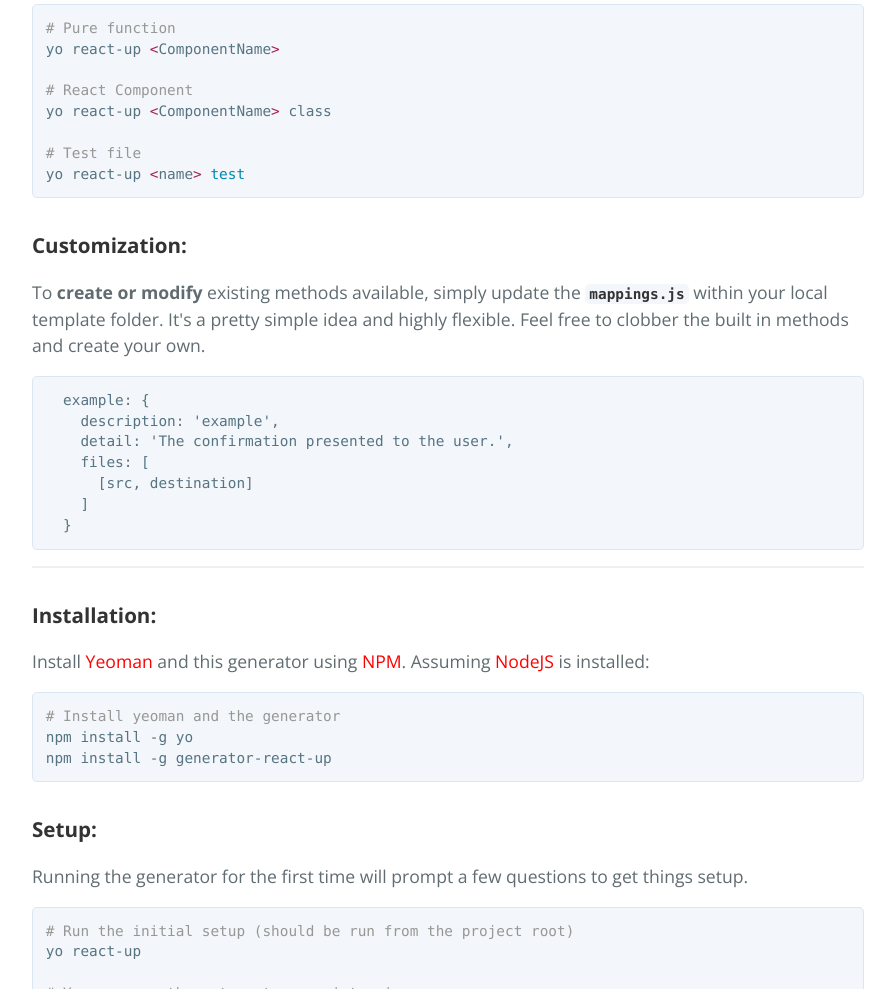
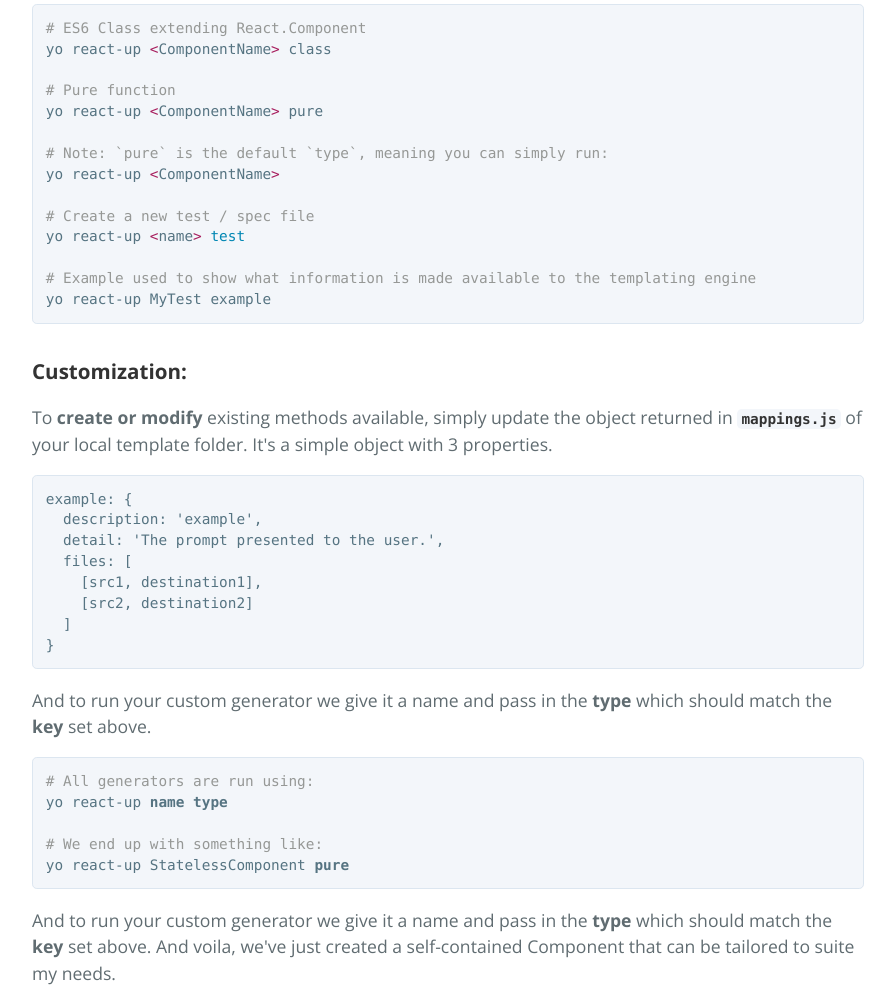
Before and after one commit to visormatt/generator-react-up, a plain HTML site: page index.html in a window 1280 px wide. Shown: the part 564-1553 px from the top of the page, without its empty margins (192-1087 px from the left). Drawn offline with nearby package versions, Linux system fonts and the light colour scheme.

Commit message:
updating gh-page

```diff
--- a/index.html
+++ b/index.html
@@ -37,35 +37,61 @@
     -->
     <div class="highlight highlight-source-shell">
 <pre>
+<span class="pl-c"># ES6 Class extending React.Component</span>
+yo react-up <span class="pl-k">&lt;</span>ComponentName<span class="pl-k">&gt;</span> class
+
 <span class="pl-c"># Pure function</span>
+yo react-up <span class="pl-k">&lt;</span>ComponentName<span class="pl-k">&gt;</span> pure
+
+<span class="pl-c"># Note: `pure` is the default `type`, meaning you can simply run:</span>
 yo react-up <span class="pl-k">&lt;</span>ComponentName<span class="pl-k">&gt;</span>
 
-<span class="pl-c"># React Component</span>
-yo react-up <span class="pl-k">&lt;</span>ComponentName<span class="pl-k">&gt;</span> class
+<span class="pl-c"># Create a new test / spec file</span>
+yo react-up <span class="pl-k">&lt;</span>name<span class="pl-k">&gt;</span> <span class="pl-c1">test</span>
 
-<span class="pl-c"># Test file</span>
-yo react-up <span class="pl-k">&lt;</span>name<span class="pl-k">&gt;</span> <span class="pl-c1">test</span>
+<span class="pl-c"># Example used to show what information is made available to the templating engine</span>
+yo react-up MyTest example
 </pre>
 
 <h3>
   <a id="customization" class="anchor" href="#customization" aria-hidden="true"><span aria-hidden="true" class="octicon octicon-link"></span></a>Customization:
 </h3>
 <p>
-  To <b>create or modify</b> existing methods available, simply update the
-  <code><b>mappings.js</b></code> within your local template folder. It's
-  a pretty simple idea and highly flexible. Feel free to clobber the built in methods and create your own.
+  To <b>create or modify</b> existing methods available, simply update the object
+  returned in <code><b>mappings.js</b></code> of your local template folder. It's
+  a simple object with 3 properties.
 </p>
 
 <pre>
-  example: {
-    description: 'example',
-    detail: 'The confirmation presented to the user.',
-    files: [
-      [src, destination]
-    ]
-  }
+example: {
+  description: 'example',
+  detail: 'The prompt presented to the user.',
+  files: [
+    [src1, destination1],
+    [src2, destination2]
+  ]
+}
 </pre>
 
+<p>
+  And to run your custom generator we give it a name and pass in the <b>type</b>
+  which should match the <b>key</b> set above.
+</p>
+<pre>
+<span class="pl-c"># All generators are run using:</span>
+yo react-up <b>name</b> <b>type</b>
+
+<span class="pl-c"># We end up with something like:</span>
+yo react-up StatelessComponent <b>pure</b>
+</pre>
+
+<p>
+  And to run your custom generator we give it a name and pass in the <b>type</b>
+  which should match the <b>key</b> set above. And voila, we've just created a
+  self-contained Component that can be tailored to suite my needs.
+</p>
+
+<img src="https://cloud.githubusercontent.com/assets/545829/21254793/a52f3eca-c31c-11e6-8449-625eca98bf45.png" alt="" />
 
 <hr>
     <!--
```
